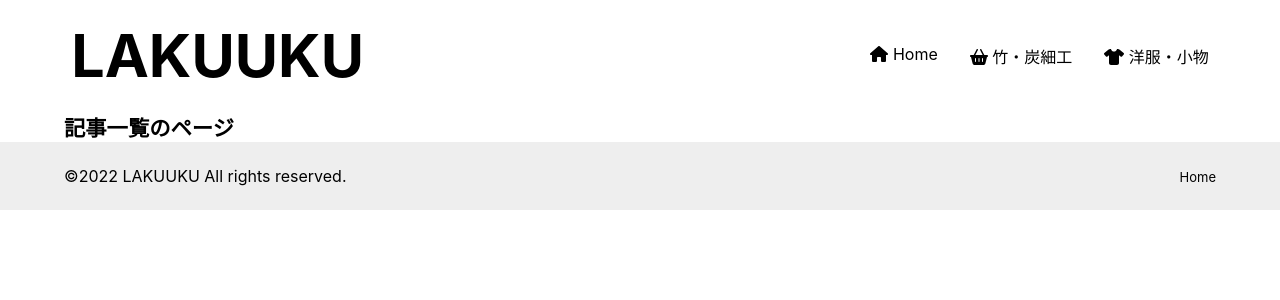
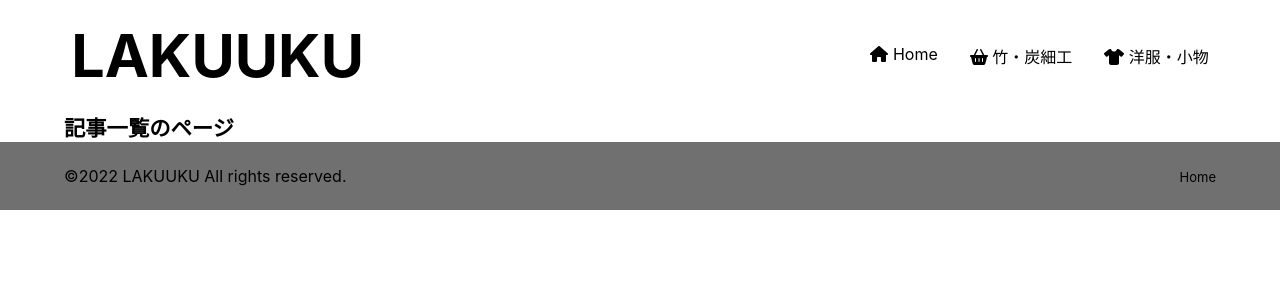
Before and after one commit to cdualf/lakuuku, a Next.js app: page /blog in a window 1280 px wide. Shown: the top 300 px of the page. Built offline with nearby package versions, Linux system fonts and the light colour scheme.

Commit message:
change color

```diff
--- a/styles/footer.module.css
+++ b/styles/footer.module.css
@@ -1,7 +1,7 @@
 .wrapper {
   /* padding: var(--space-xl) 0; */
   padding: 1.5rem 0;
-  background-color: var(--gray-10);
+  background-color: var(--gray-50);
 }
 
 .flexContainer {
```
